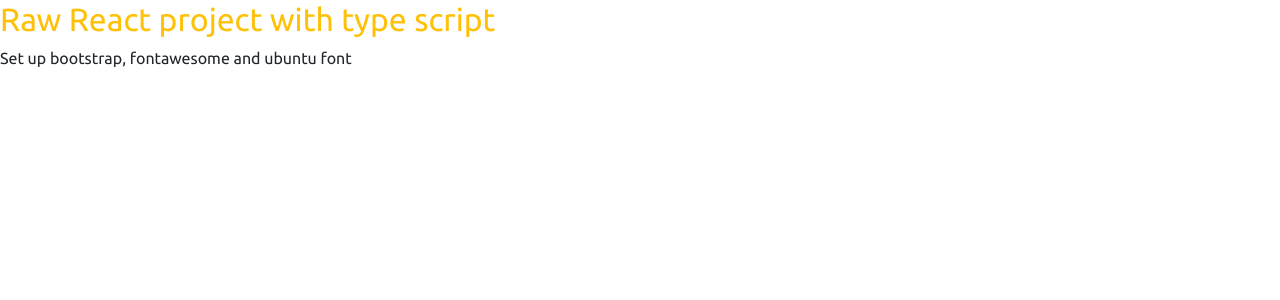
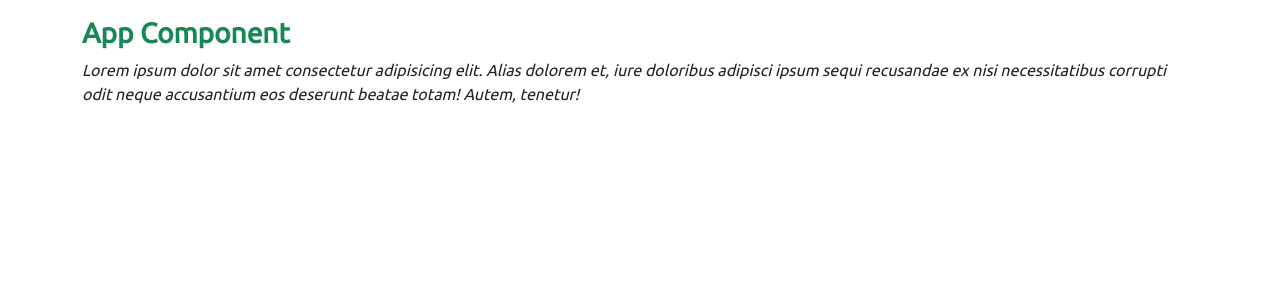
Before and after one commit to rajeevRuhaan/react-typescript, a React (Create React App) app: page / in a window 1280 px wide. Shown: the top 300 px of the page. Built offline with nearby package versions, Linux system fonts and the light colour scheme.

Commit message:
props for functional and class component

```diff
--- a/src/App.tsx
+++ b/src/App.tsx
@@ -5,8 +5,16 @@ import './App.css';
 function App() {
   return (
     <React.Fragment>
-      <h2 className='text-warning'>Raw React project with type script</h2>
-      <p>Set up bootstrap, fontawesome and ubuntu font</p>
+      <div className="container mt-3">
+        <div className="grid">
+          <div className="row">
+            <div className="col">
+              <p className="h3 fw-bold text-success">App Component</p>
+              <p className="fst-italic">Lorem ipsum dolor sit amet consectetur adipisicing elit. Alias dolorem et, iure doloribus adipisci ipsum sequi recusandae ex nisi necessitatibus corrupti odit neque accusantium eos deserunt beatae totam! Autem, tenetur!</p>
+            </div>
+          </div>
+        </div>
+      </div>
 
     </React.Fragment>
   );
```
